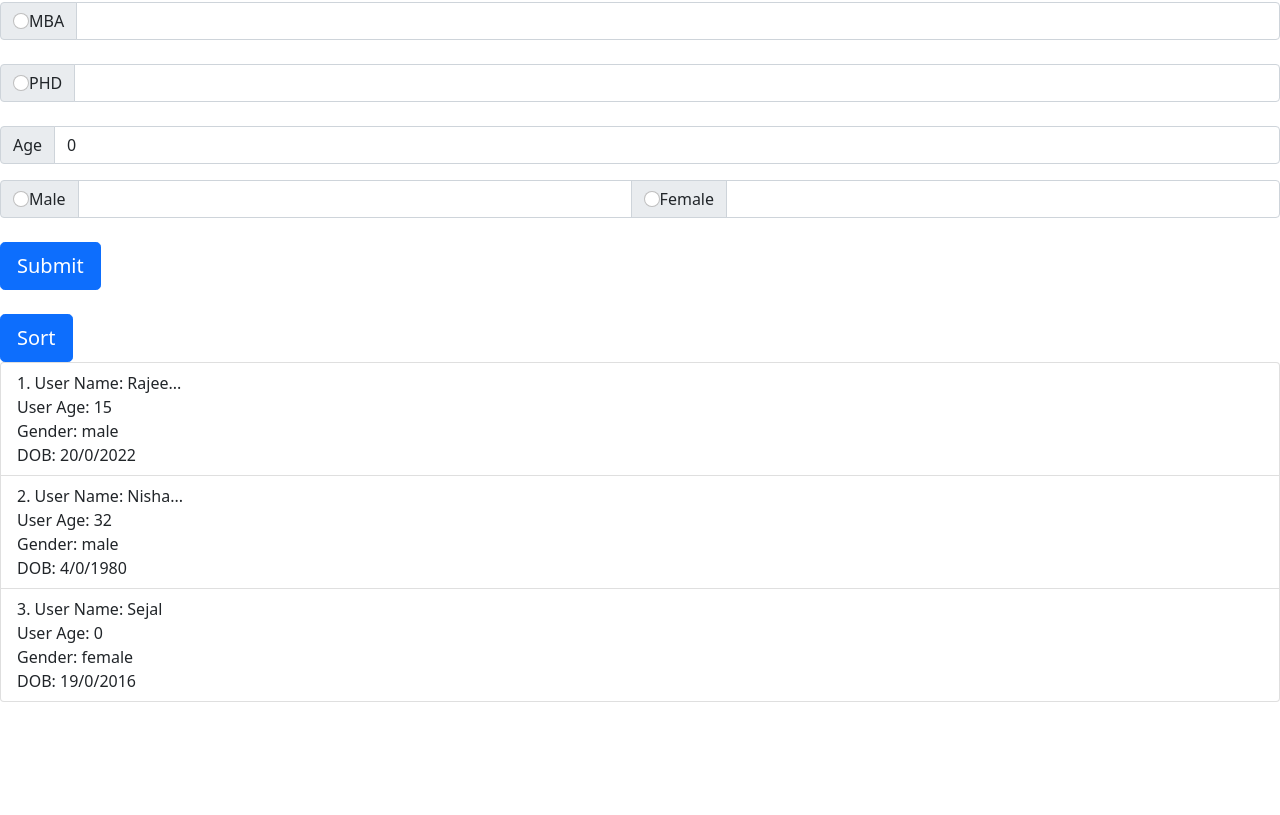
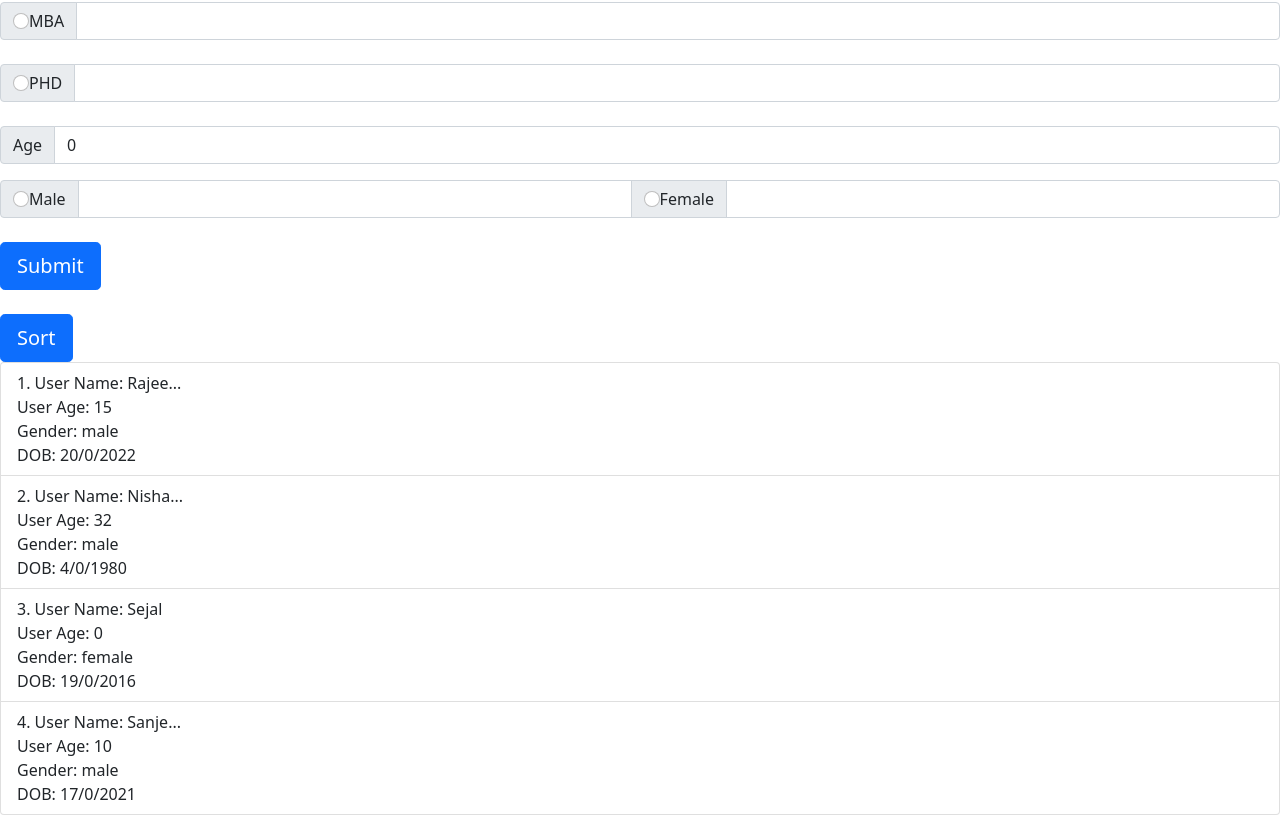
Before and after one commit to IIHT-Spring/Angular_batch5_project, an Angular app: page / in a window 1280 px wide. Shown: the part 336-1151 px from the top of the page. Before the commit the page ends 1038 px from the top, so only its background shows below. Built offline with nearby package versions, Linux system fonts and the light colour scheme; data requests are answered from the project's data file.

Commit message:
both ways sorting done

```diff
--- a/db.json
+++ b/db.json
@@ -23,6 +23,14 @@
       "dob": "2016-06-19",
       "education": "MS",
       "id": 3
+    },
+    {
+      "name": "Sanjeev",
+      "age": "10",
+      "Gender": "Male",
+      "dob": "2021-12-17",
+      "education": "PHD",
+      "id": 4
     }
   ]
 }
--- a/src/app/userform/userform.component.ts
+++ b/src/app/userform/userform.component.ts
@@ -11,6 +11,7 @@ export class UserformComponent implements OnInit {
 
   user: User = new User()
   users: User[]= []
+  order: boolean= true;
 
   save() {
     // console.log("the name of the user is " + this.user.name + " age : "+ this.user.age + "who's gender is : "+ this.user.gender);
@@ -28,9 +29,10 @@ export class UserformComponent implements OnInit {
   }
 
   sort() {
-    this.users.sort(function(user1, user2) {
-      return user1.age - user2.age;
-    })
+    this.users.sort((user1, user2) => {
+      return (this.order)? user1.age - user2.age: user2.age- user1.age;
+    }); this.order = !this.order;
+
   }
   constructor(public userService: UserService) {}
 
```
